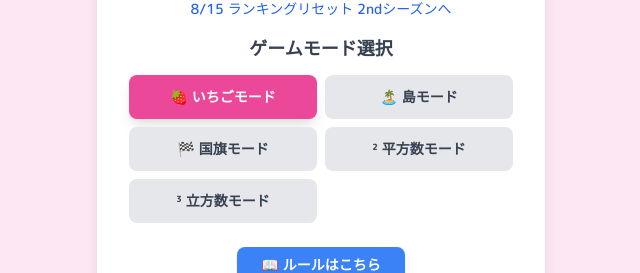
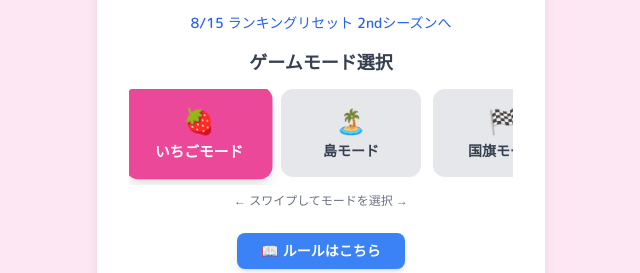
Before and after one commit to toyo1621/StrawberryApp, a React (Vite) app: page / in a window 1280 px wide. Shown: the part 181-454 px from the top of the page, without its empty margins (319-959 px from the left). Built offline with nearby package versions, Linux system fonts and the light colour scheme; no server answers.

Commit message:
モード選択を左右スクロール方式に変更

```diff
--- a/src/components/StartScreen.tsx
+++ b/src/components/StartScreen.tsx
@@ -81,58 +81,79 @@ const StartScreen = ({ onStart, ranking, islandRanking, flagRanking, squareRanki
       {/* ゲームモード選択 */}
       <div className="mb-6">
         <p className="text-lg font-bold text-gray-700 mb-3">ゲームモード選択</p>
-        <div className="grid grid-cols-2 gap-2 max-w-sm mx-auto mb-2">
+        <div className="flex overflow-x-auto gap-3 pb-2 mb-2" style={{ scrollbarWidth: 'none', msOverflowStyle: 'none' }}>
+          <style jsx>{`
+            div::-webkit-scrollbar {
+              display: none;
+            }
+          `}</style>
           <button
             onClick={() => setSelectedMode(GameMode.STRAWBERRY)}
-            className={`px-4 py-3 rounded-lg font-bold transition-all duration-200 text-sm ${
+            className={`flex-shrink-0 px-6 py-4 rounded-xl font-bold transition-all duration-200 text-sm min-w-[140px] ${
               selectedMode === GameMode.STRAWBERRY
-                ? 'bg-pink-500 text-white shadow-lg'
-                : 'bg-gray-200 text-gray-700 hover:bg-gray-300'
+                ? 'bg-pink-500 text-white shadow-lg scale-105'
+                : 'bg-gray-200 text-gray-700 hover:bg-gray-300 hover:scale-102'
             }`}
           >
-            🍓 いちごモード
+            <div className="text-center">
+              <div className="text-2xl mb-1">🍓</div>
+              <div>いちごモード</div>
+            </div>
           </button>
           <button
             onClick={() => setSelectedMode(GameMode.ISLAND)}
-            className={`px-4 py-3 rounded-lg font-bold transition-all duration-200 text-sm ${
+            className={`flex-shrink-0 px-6 py-4 rounded-xl font-bold transition-all duration-200 text-sm min-w-[140px] ${
               selectedMode === GameMode.ISLAND
-                ? 'bg-blue-500 text-white shadow-lg'
-                : 'bg-gray-200 text-gray-700 hover:bg-gray-300'
+                ? 'bg-blue-500 text-white shadow-lg scale-105'
+                : 'bg-gray-200 text-gray-700 hover:bg-gray-300 hover:scale-102'
             }`}
           >
-            🏝️ 島モード
+            <div className="text-center">
+              <div className="text-2xl mb-1">🏝️</div>
+              <div>島モード</div>
+            </div>
           </button>
           <button
             onClick={() => setSelectedMode(GameMode.FLAG)}
-            className={`px-4 py-3 rounded-lg font-bold transition-all duration-200 text-sm ${
+            className={`flex-shrink-0 px-6 py-4 rounded-xl font-bold transition-all duration-200 text-sm min-w-[140px] ${
               selectedMode === GameMode.FLAG
-                ? 'bg-green-500 text-white shadow-lg'
-                : 'bg-gray-200 text-gray-700 hover:bg-gray-300'
+                ? 'bg-green-500 text-white shadow-lg scale-105'
+                : 'bg-gray-200 text-gray-700 hover:bg-gray-300 hover:scale-102'
             }`}
           >
-            🏁 国旗モード
+            <div className="text-center">
+              <div className="text-2xl mb-1">🏁</div>
+              <div>国旗モード</div>
+            </div>
           </button>
           <button
             onClick={() => setSelectedMode(GameMode.SQUARE)}
-            className={`px-4 py-3 rounded-lg font-bold transition-all duration-200 text-sm ${
+            className={`flex-shrink-0 px-6 py-4 rounded-xl font-bold transition-all duration-200 text-sm min-w-[140px] ${
               selectedMode === GameMode.SQUARE
-                ? 'bg-purple-500 text-white shadow-lg'
-                : 'bg-gray-200 text-gray-700 hover:bg-gray-300'
+                ? 'bg-purple-500 text-white shadow-lg scale-105'
+                : 'bg-gray-200 text-gray-700 hover:bg-gray-300 hover:scale-102'
             }`}
           >
-            ² 平方数モード
+            <div className="text-center">
+              <div className="text-2xl mb-1">²</div>
+              <div>平方数モード</div>
+            </div>
           </button>
           <button
             onClick={() => setSelectedMode(GameMode.CUBE)}
-            className={`px-4 py-3 rounded-lg font-bold transition-all duration-200 text-sm ${
+            className={`flex-shrink-0 px-6 py-4 rounded-xl font-bold transition-all duration-200 text-sm min-w-[140px] ${
               selectedMode === GameMode.CUBE
-                ? 'bg-orange-500 text-white shadow-lg'
-                : 'bg-gray-200 text-gray-700 hover:bg-gray-300'
+                ? 'bg-orange-500 text-white shadow-lg scale-105'
+                : 'bg-gray-200 text-gray-700 hover:bg-gray-300 hover:scale-102'
             }`}
           >
-            ³ 立方数モード
+            <div className="text-center">
+              <div className="text-2xl mb-1">³</div>
+              <div>立方数モード</div>
+            </div>
           </button>
         </div>
+        <p className="text-xs text-gray-500 text-center">← スワイプしてモードを選択 →</p>
       </div>
 
       {/* ルールボタン */}
```
